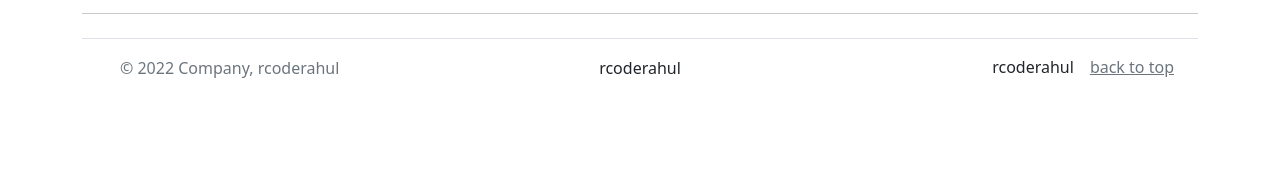
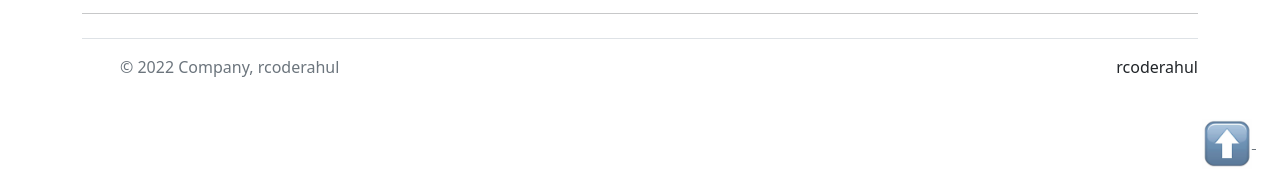
Before and after one commit to RmauryaR/rcoderahul.github.io, a plain HTML site: page aboutrcoderahul.html in a window 1280 px wide. Shown: the part 1573-1742 px from the top of the page. Before the commit the page ends 1694 px from the top, so only its background shows below. Drawn offline with nearby package versions, Linux system fonts and the light colour scheme.

Commit message:
Update aboutrcoderahul.html

```diff
--- a/aboutrcoderahul.html
+++ b/aboutrcoderahul.html
@@ -99,13 +99,14 @@
             <span class="mb-3 mb-md-0 text-muted">© 2022 Company, rcoderahul</span>
           </div>
           rcoderahul
-          <ul class="nav col-md-4 justify-content-end list-unstyled d-flex">
-            rcoderahul
-            <li class="ms-3"><a class="text-muted" href="#">back to top<svg class="bi" width="24" height="24"><use xlink:href="#twitter"></use></svg></a></li>
-
-          </ul>
         </footer>
       </div>
+     <ul class="nav col-md-4 justify-content-end list-unstyled d-flex" style="float:right">
+        <li class="ms-3"><a class="text-muted" href="#">
+          <img src="thr.jpg" style="width:50px;height:50px">
+          <svg class="bi" width="24" height="24"><use xlink:href="#twitter"></use></svg></a></li>
+
+      </ul>
     <script
       src="https://cdn.jsdelivr.net/npm/bootstrap@5.2.0-beta1/dist/js/bootstrap.bundle.min.js"
       integrity="sha384-pprn3073KE6tl6bjs2QrFaJGz5/SUsLqktiwsUTF55Jfv3qYSDhgCecCxMW52nD2"
```
